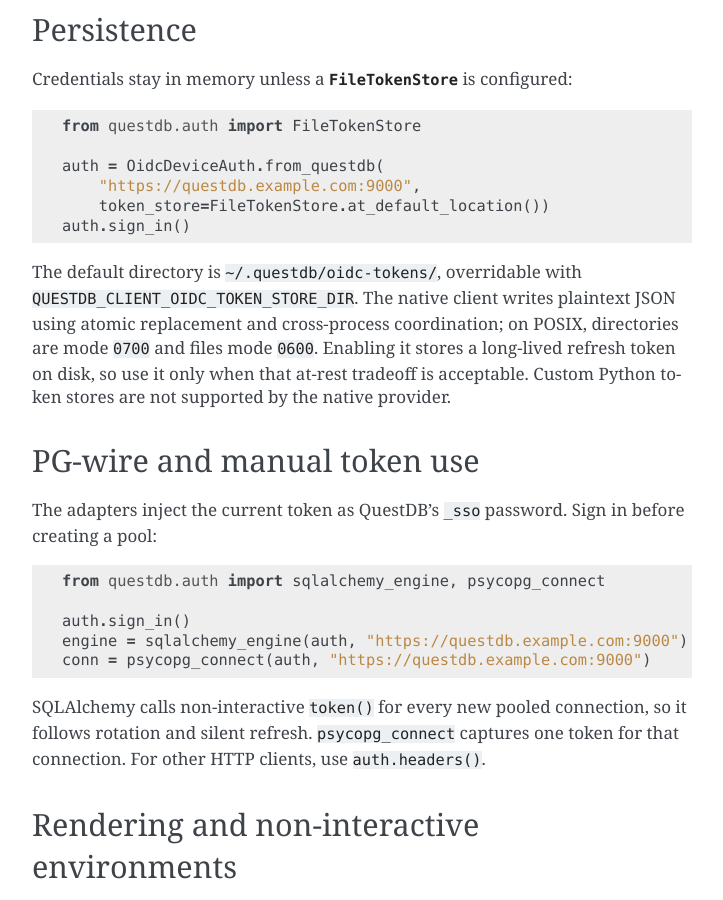
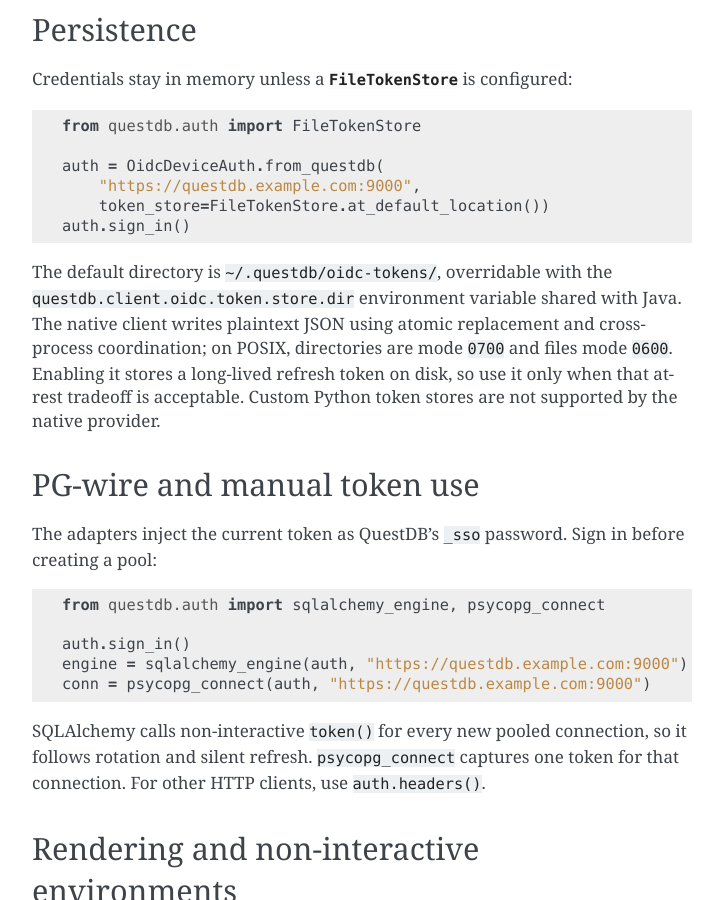
Before and after one commit to questdb/py-questdb-client, a Sphinx documentation site: the page built from docs/auth.rst, in a window 1280 px wide and 900 px high, scrolled down 2991 px. Shown: the whole window, without its empty margins (388-1111 px from the left). Built offline with Sphinx 7.4.7, drawn with Linux system fonts in a browser that asks for light colours.

Commit message:
fix(auth): share Java token-store override key

```diff
--- a/CHANGELOG.rst
+++ b/CHANGELOG.rst
@@ -56,7 +56,8 @@
   interval, matching the complete Java device challenge.
 * Opt-in :class:`~questdb.auth.FileTokenStore` persistence writes owner-only
   plaintext credentials atomically and coordinates refresh across processes.
-  Custom Python token stores are not supported by the native provider.
+  Its ``questdb.client.oidc.token.store.dir`` override matches Java. Custom
+  Python token stores are not supported by the native provider.
 * Convenience adapters (:func:`~questdb.auth.sqlalchemy_engine`,
   :func:`~questdb.auth.psycopg_connect`) that wire the token into PG-wire as the
   ``_sso`` password — ``sqlalchemy_engine`` re-supplies a fresh, auto-refreshed
--- a/docs/auth.rst
+++ b/docs/auth.rst
@@ -163,11 +163,12 @@
     auth.sign_in()
 
 The default directory is ``~/.questdb/oidc-tokens/``, overridable with
-``QUESTDB_CLIENT_OIDC_TOKEN_STORE_DIR``. The native client writes plaintext JSON
-using atomic replacement and cross-process coordination; on POSIX, directories
-are mode ``0700`` and files mode ``0600``. Enabling it stores a long-lived
-refresh token on disk, so use it only when that at-rest tradeoff is acceptable.
-Custom Python token stores are not supported by the native provider.
+the ``questdb.client.oidc.token.store.dir`` environment variable shared with
+Java. The native client writes plaintext JSON using atomic replacement and
+cross-process coordination; on POSIX, directories are mode ``0700`` and files
+mode ``0600``. Enabling it stores a long-lived refresh token on disk, so use it
+only when that at-rest tradeoff is acceptable. Custom Python token stores are
+not supported by the native provider.
 
 PG-wire and manual token use
 ============================
```
Also changed, not shown: 2 other files.
